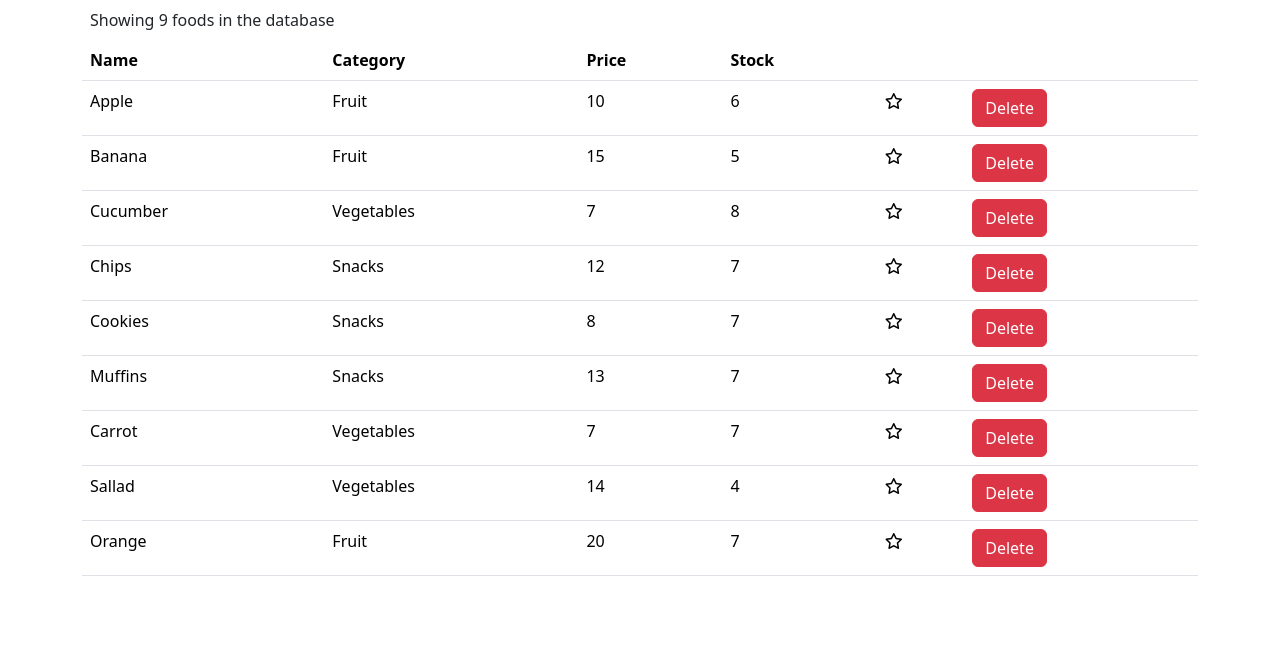
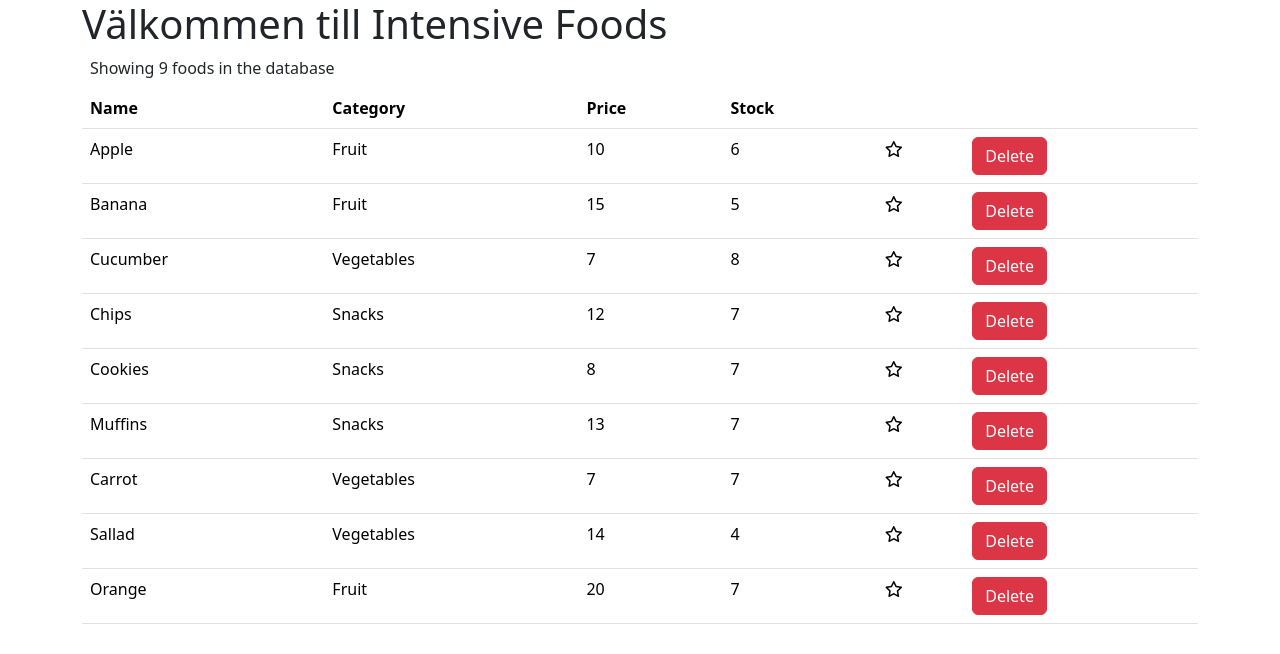
Before and after one commit to armenbakir/Food-store-with-ReactQuery-FE, a React (Vite) app: page / in a window 1280 px wide. Shown: the top 654 px of the page. Built offline with nearby package versions, Linux system fonts and the light colour scheme.

Commit message:
finished welcome message

```diff
--- a/src/components/Foods.tsx
+++ b/src/components/Foods.tsx
@@ -1,6 +1,7 @@
 import { useState } from "react";
 import { getFoods } from "../services/fakeFoodService";
 import Favorite from "./Favorite";
+import Welcome from "./Welcome";
 
 function Foods() {
   const [foods, setFoods] = useState(getFoods());
@@ -24,6 +25,7 @@ function Foods() {
 
   return (
     <div className="container">
+      <Welcome />
       <p className="m-2">Showing {foods.length} foods in the database</p>
       <table className="table">
         <thead>
--- /dev/null
+++ b/src/components/Welcome.tsx
@@ -0,0 +1,5 @@
+function Welcome() {
+  return <h1>Välkommen till Intensive Foods</h1>;
+}
+
+export default Welcome;
```
